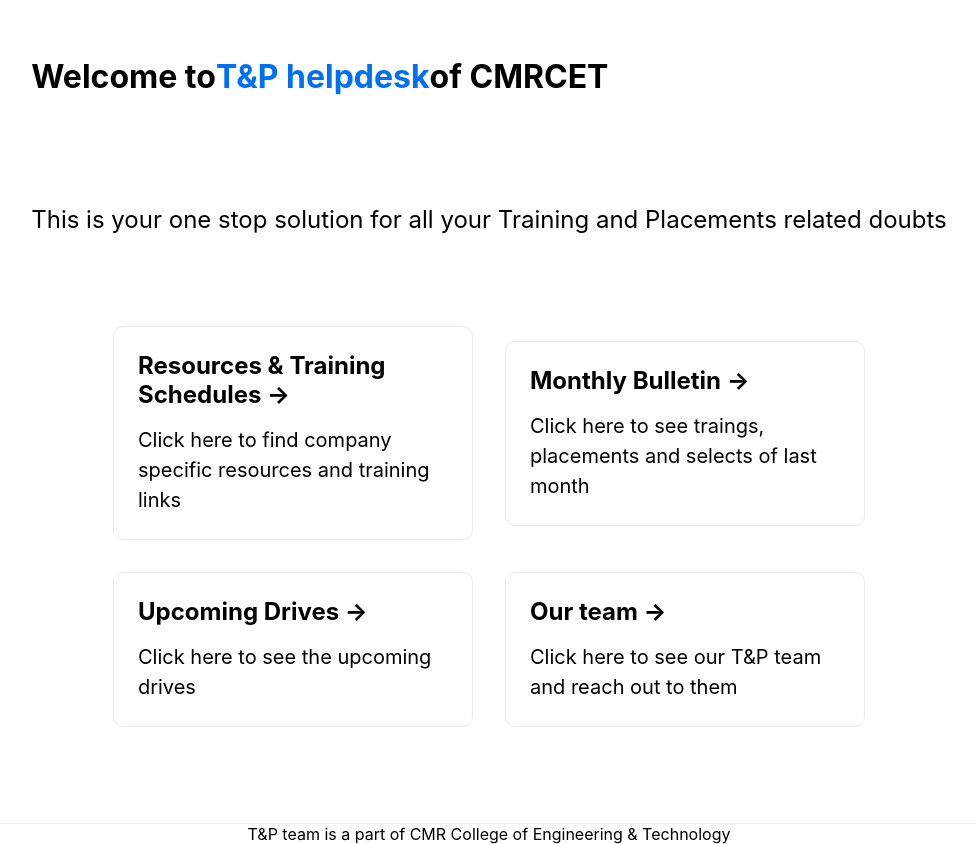
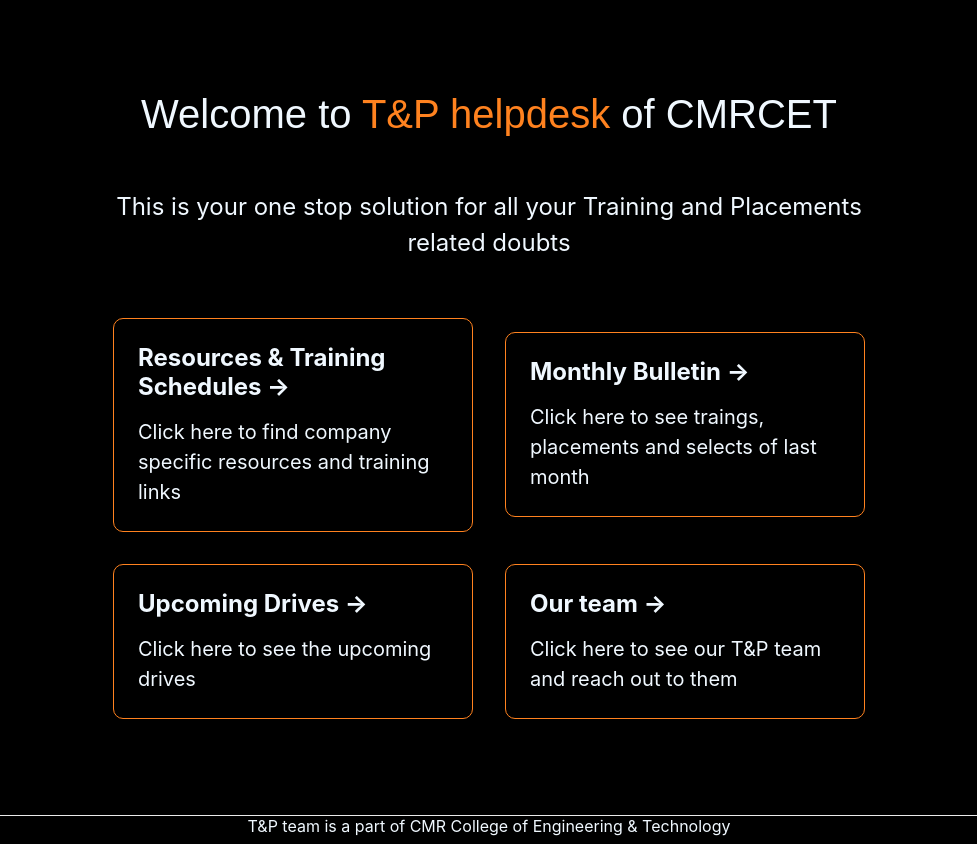
Before and after one commit to SahithiSiripuram/Azura, a Next.js app: page / in a window 1280 px wide. Shown: the whole page, without its empty margins (151-1128 px from the left). Built offline with nearby package versions, Linux system fonts and the light colour scheme.

Commit message:
color experimentation

```diff
--- a/pages/index.js
+++ b/pages/index.js
@@ -15,15 +15,13 @@ export default function Home() {
       </Head>
 
       <main className={styles.main}>
-        <h1 className={styles.title}>
-          Welcome to <a href="#">T&amp;P helpdesk</a> of CMRCET
-        </h1>
-
-        <p className={styles.description}>
-          This is your one stop solution for all your Training and Placements related doubts
-        </p>
-
         <div className={styles.grid}>
+            <h1 className={styles.title}>
+              Welcome to <span>T&amp;P helpdesk</span> of CMRCET
+            </h1>
+            <p className={styles.description}>
+              This is your one stop solution for all your Training and Placements related doubts
+            </p>
           <a href="#" className={styles.card}>
             <h2>Resources &amp; Training Schedules &rarr;</h2>
             <p>
--- a/styles/Home.module.css
+++ b/styles/Home.module.css
@@ -33,21 +33,28 @@
   flex-grow: 1;
 }
 
-.title a {
-  color: #0070f3;
+.title span{
+  color: #ff821f;
   text-decoration: none;
 }
 
 .title {
-  display: flex;
-  width: 100%;
-  height: 100px;
-  flex-grow: 1;
+  position: relative;
+  padding: 0;
+  margin: 0;
+  font-family: "Raleway", sans-serif;
+  font-weight: 300;
+  font-size: 40px;
+  color: aliceblue;
+  -webkit-transition: all 0.4s ease 0s;
+  -o-transition: all 0.4s ease 0s;
+  transition: all 0.4s ease 0s;
 }
 
 .title,
 .description {
   text-align: center;
+  padding-bottom: 0.7em;
 }
 
 .description {
@@ -70,7 +77,7 @@
   text-align: left;
   color: inherit;
   text-decoration: none;
-  border: 1px solid #eaeaea;
+  border: 1px solid #ff821f;
   border-radius: 10px;
   transition: color 0.15s ease, border-color 0.15s ease;
   width: 45%;
@@ -79,8 +86,8 @@
 .card:hover,
 .card:focus,
 .card:active {
-  color: #0070f3;
-  border-color: #0070f3;
+  color: #92c741;
+  border-color: #92c741;
 }
 
 .card h2 {
--- a/styles/globals.css
+++ b/styles/globals.css
@@ -4,6 +4,8 @@ body {
   margin: 0;
   font-family: -apple-system, BlinkMacSystemFont, Segoe UI, Roboto, Oxygen,
     Ubuntu, Cantarell, Fira Sans, Droid Sans, Helvetica Neue, sans-serif;
+  background-color: black;
+  color: aliceblue;
 }
 
 a {
```
